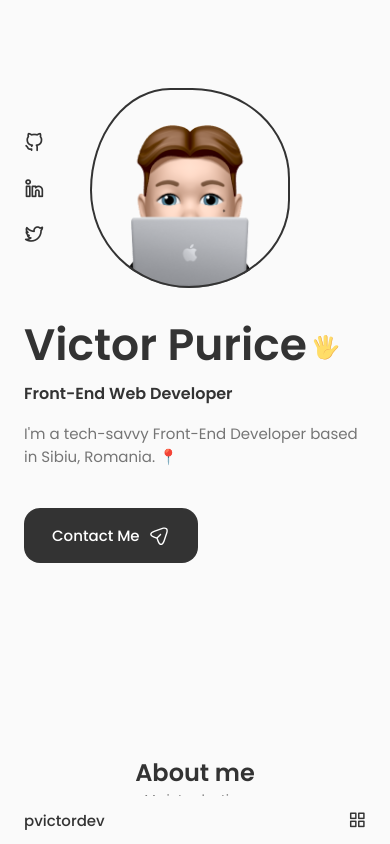
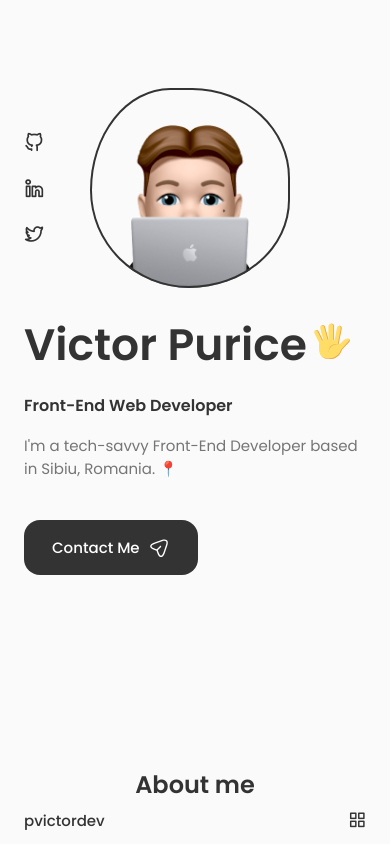
Before and after one commit to pvictordev/pvictordev-portfolio, a React (Vite) app: page / in a window 390 px wide. Shown: the top 844 px of the page. Built offline with nearby package versions, Linux system fonts and the light colour scheme.

Commit message:
minor changes

```diff
--- a/src/App.css
+++ b/src/App.css
@@ -86,6 +86,23 @@ body {
   background-color: var(--body-color);
   color: var(--text-color);
 }
+body::-webkit-scrollbar-track
+{
+	-webkit-box-shadow: inset 0 0 6px rgba(0,0,0,0.3);
+	background-color: #F5F5F5;
+}
+
+body::-webkit-scrollbar
+{
+	width: 10px;
+	background-color: #F5F5F5;
+}
+
+body::-webkit-scrollbar-thumb
+{
+  background-color: var(--title-color);
+}
+
 
 h1,
 h2,
--- a/src/components/home/home.css
+++ b/src/components/home/home.css
@@ -26,7 +26,7 @@
 
 .home__title {
   font-size: var(--big-font-size);
-  margin-bottom: var(--mb-0-25);
+  margin-bottom: var(--mb-1);
 }
 
 .home__hand {
@@ -105,18 +105,9 @@
     grid-template-columns: 100px repeat(2, 1fr);
     column-gap: 1.25rem;
   }
-  .home__hand {
-    width: 26px;
-    height: 26px;
-  }
   .home__subtitle {
-    /* padding-left: 3.75rem; */
     margin-bottom: var(--mb-1);
   }
-  /* .home__subtitle::before {
-            width: 42px;
-            top:0.8rem;
-        } */
   .home__description {
     max-width: initial;
     margin-bottom: var(--mb-2-5);
@@ -153,13 +144,6 @@
     display: none;
   }
 }
-
-/* @media screen and (max-width: 576px) {
-        .home__container {
-
-        }
-    } */
-
 /* For small devices */
 @media screen and (max-width: 350px) {
   .home__img {
--- a/src/components/work/Data.jsx
+++ b/src/components/work/Data.jsx
@@ -61,7 +61,7 @@ export const projectsData = [
     title: "Ondrive",
     category: "Front-End",
     description:
-      "Ondrive is an online platform that allows users to rent cars for personal or business use.",
+      "Ondrive is an online platform with easy-to-use interface that allows users to rent cars for personal or business use.",
     demo: "https://ondrive-plum.vercel.app/",
     code: "https://github.com/pvictordev/ondrive",
   },
```
